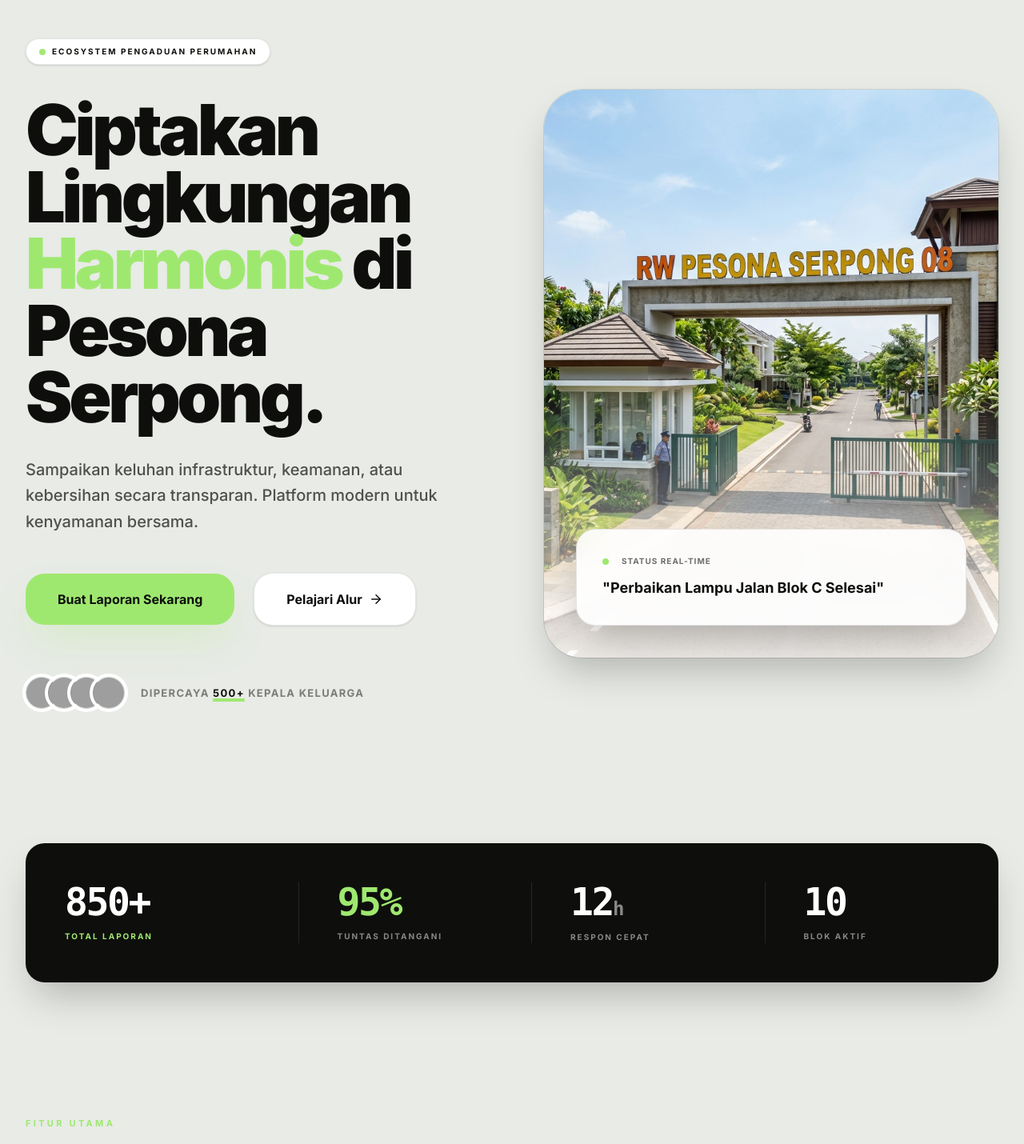
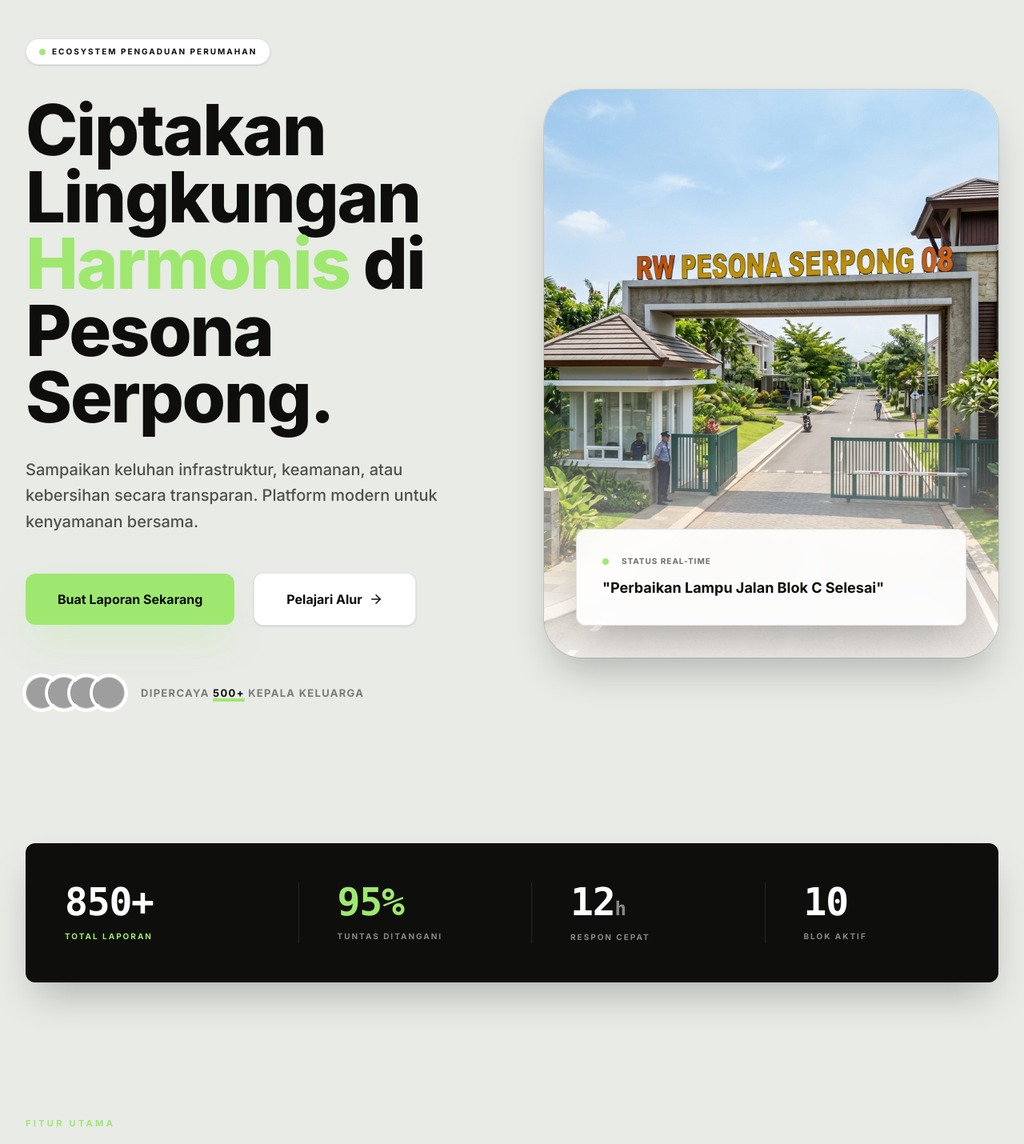
Before and after one commit to WahyutegarNugroho/smart-complaint, a Next.js app: page / in a window 1280 px wide. Shown: the part 160-1590 px from the top of the page at 80% size. Built offline with nearby package versions, Linux system fonts and the light colour scheme; grey boxes are pictures that could not be loaded.

Commit message:
style: unify design system to Neo-Modern model

```diff
--- a/src/app/globals.css
+++ b/src/app/globals.css
@@ -17,25 +17,25 @@
 }
 
 :root {
-  /* Wise Light Mode Primitives */
+  /* Brand Primitives - Unified Model */
   --brand-primary: #9fe870;
   --brand-canvas: #ffffff;
   --brand-canvas-soft: #e8ebe6;
   --brand-ink: #0e0f0c;
   --brand-hairline: rgba(14, 15, 12, 0.1);
-  --brand-radius: 24px;
+  --brand-radius: 12px; /* Unified: Modern & Efficient */
 
   --font-inter: "Inter Variable", "Inter", sans-serif;
 }
 
 .dark {
-  /* Voltagent Dark Mode Primitives */
+  /* Brand Primitives - Unified Model (Dark Palette) */
   --brand-primary: #00d992;
   --brand-canvas: #101010;
   --brand-canvas-soft: #1a1a1a;
   --brand-ink: #f2f2f2;
-  --brand-hairline: #3d3a39;
-  --brand-radius: 8px;
+  --brand-hairline: rgba(255, 255, 255, 0.05);
+  /* --brand-radius stays 12px from :root */
 }
 
 @variant dark (&:where(.dark, .dark *));
--- a/src/app/login/page.tsx
+++ b/src/app/login/page.tsx
@@ -28,7 +28,7 @@ export default function LoginPage({
               <ShieldCheck size={32} />
             </div>
             <div className="flex flex-col items-start text-left">
-              <span className="text-3xl font-black text-brand-ink tracking-tighter uppercase italic leading-none transition-colors">
+              <span className="text-3xl font-extrabold text-brand-ink tracking-tight uppercase italic leading-none transition-colors">
                 Smart<span className="text-brand-primary">Complaint</span>
               </span>
               <span className="text-[10px] font-bold text-brand-ink/40 uppercase tracking-[0.3em] mt-1.5 leading-none transition-colors">Platform Pengaduan Warga</span>
@@ -49,7 +49,7 @@ export default function LoginPage({
           </Link>
 
           <div className="mb-10 relative z-10 text-left">
-            <h1 className="text-4xl font-black dark:font-normal text-brand-ink tracking-tight transition-colors leading-tight">Silahkan Masuk</h1>
+            <h1 className="text-4xl font-extrabold text-brand-ink tracking-tight transition-colors leading-tight">Silahkan Masuk</h1>
             <p className="text-[11px] font-bold text-brand-ink/40 mt-3 uppercase tracking-wider transition-colors">Akses Dashboard Terpusat</p>
           </div>
 
@@ -107,7 +107,7 @@ export default function LoginPage({
             </div>
 
             <SubmitButton
-              className="w-full h-16 rounded-brand bg-brand-ink text-brand-canvas text-[13px] font-black uppercase tracking-widest shadow-2xl shadow-brand-ink/20 hover:bg-brand-primary hover:text-[#0e0f0c] transition-all active:scale-[0.98] group mt-10"
+              className="w-full h-16 rounded-brand bg-brand-ink text-brand-canvas text-[13px] font-bold uppercase tracking-widest shadow-2xl shadow-brand-ink/20 hover:bg-brand-primary hover:text-[#0e0f0c] transition-all active:scale-[0.98] group mt-10"
               icon={<ArrowRight size={20} className="group-hover:translate-x-3 transition-transform" />}
               loadingText="Otentikasi..."
             >
@@ -118,7 +118,7 @@ export default function LoginPage({
           <div className="mt-12 pt-10 border-t border-brand-hairline text-center relative z-10 transition-colors">
             <p className="text-[11px] text-brand-ink/40 font-bold uppercase tracking-widest">
               Belum terdaftar?
-              <Link href="/register" className="font-black text-brand-primary hover:underline block mt-3 text-[13px] tracking-tight">
+              <Link href="/register" className="font-extrabold text-brand-primary hover:underline block mt-3 text-[13px] tracking-tight">
                 REGISTRASI WARGA BARU
               </Link>
             </p>
--- a/src/app/page.tsx
+++ b/src/app/page.tsx
@@ -68,7 +68,7 @@ export default function LandingPage() {
                 Ecosystem Pengaduan Perumahan
               </div>
 
-              <h1 className="text-5xl sm:text-6xl lg:text-[5.5rem] font-black dark:font-normal tracking-tighter dark:tracking-tight text-brand-ink leading-[0.95] mb-8">
+              <h1 className="text-5xl sm:text-6xl lg:text-[5.5rem] font-extrabold tracking-tight text-brand-ink leading-[0.95] mb-8">
                 Ciptakan Lingkungan <span className="text-brand-primary">Harmonis</span> di Pesona Serpong.
               </h1>
 
@@ -143,19 +143,19 @@ export default function LandingPage() {
           <div className="rounded-brand bg-brand-ink p-12 shadow-2xl border border-brand-hairline">
             <div className="grid grid-cols-2 md:grid-cols-4 gap-12">
               <div className="text-center md:text-left">
-                <p className="text-5xl font-black tracking-tighter text-brand-canvas font-mono">850+</p>
+                <p className="text-5xl font-extrabold tracking-tight text-brand-canvas font-mono">850+</p>
                 <p className="mt-3 text-[10px] font-bold uppercase tracking-[0.2em] text-brand-primary">Total Laporan</p>
               </div>
               <div className="text-center md:text-left md:border-l md:border-brand-canvas/10 md:pl-12">
-                <p className="text-5xl font-black tracking-tighter text-brand-primary font-mono">95%</p>
+                <p className="text-5xl font-extrabold tracking-tight text-brand-primary font-mono">95%</p>
                 <p className="mt-3 text-[10px] font-bold uppercase tracking-[0.2em] text-brand-canvas/50">Tuntas Ditangani</p>
               </div>
               <div className="text-center md:text-left md:border-l md:border-brand-canvas/10 md:pl-12">
-                <p className="text-5xl font-black tracking-tighter text-brand-canvas font-mono">12<span className="text-2xl opacity-50">h</span></p>
+                <p className="text-5xl font-extrabold tracking-tight text-brand-canvas font-mono">12<span className="text-2xl opacity-50">h</span></p>
                 <p className="mt-3 text-[10px] font-bold uppercase tracking-[0.2em] text-brand-canvas/50">Respon Cepat</p>
               </div>
               <div className="text-center md:text-left md:border-l md:border-brand-canvas/10 md:pl-12">
-                <p className="text-5xl font-black tracking-tighter text-brand-canvas font-mono">10</p>
+                <p className="text-5xl font-extrabold tracking-tight text-brand-canvas font-mono">10</p>
                 <p className="mt-3 text-[10px] font-bold uppercase tracking-[0.2em] text-brand-canvas/50">Blok Aktif</p>
               </div>
             </div>
@@ -168,7 +168,7 @@ export default function LandingPage() {
         <div className="mx-auto max-w-7xl px-6 lg:px-8">
           <div className="mb-20 text-center lg:text-left">
             <h2 className="text-[11px] font-bold tracking-[0.3em] text-brand-primary uppercase mb-4">Fitur Utama</h2>
-            <p className="text-4xl lg:text-5xl font-black dark:font-normal text-brand-ink tracking-tight">Modernisasi Lingkungan.</p>
+            <p className="text-4xl lg:text-5xl font-extrabold text-brand-ink tracking-tight">Modernisasi Lingkungan.</p>
           </div>
 
           <div className="grid grid-cols-1 md:grid-cols-3 gap-8">
@@ -192,13 +192,13 @@ export default function LandingPage() {
         </div>
 
         <div className="relative mx-auto max-w-4xl px-6 lg:px-8 text-center">
-          <h2 className="text-4xl lg:text-6xl font-black dark:font-normal text-brand-canvas mb-10 tracking-tighter">Wujudkan Pesona Serpong yang Lebih Nyaman!</h2>
+          <h2 className="text-4xl lg:text-6xl font-extrabold text-brand-canvas mb-10 tracking-tight">Wujudkan Pesona Serpong yang Lebih Nyaman!</h2>
           <p className="text-xl text-brand-canvas/60 mb-14 max-w-2xl mx-auto font-medium">
             Suara Anda adalah penggerak perubahan. Laporkan kendala sekarang dan pantau progresnya secara transparan.
           </p>
           <Link
             href="/register"
-            className="inline-flex items-center justify-center rounded-brand bg-brand-primary px-12 py-6 text-xl font-black text-[#0e0f0c] shadow-2xl shadow-brand-primary/20 hover:scale-105 transition-all"
+            className="inline-flex items-center justify-center rounded-brand bg-brand-primary px-12 py-6 text-xl font-bold text-[#0e0f0c] shadow-2xl shadow-brand-primary/20 hover:scale-105 transition-all"
           >
             Daftar Sebagai Warga
           </Link>
--- a/src/app/register/page.tsx
+++ b/src/app/register/page.tsx
@@ -28,7 +28,7 @@ export default function RegisterPage({
               <ShieldCheck size={32} />
             </div>
             <div className="flex flex-col items-start text-left">
-              <span className="text-3xl font-black text-brand-ink tracking-tighter uppercase italic leading-none transition-colors">
+              <span className="text-3xl font-extrabold text-brand-ink tracking-tight uppercase italic leading-none transition-colors">
                 Smart<span className="text-brand-primary">Complaint</span>
               </span>
               <span className="text-[10px] font-bold text-brand-ink/40 uppercase tracking-[0.3em] mt-1.5 leading-none transition-colors">Platform Pengaduan Warga</span>
@@ -49,7 +49,7 @@ export default function RegisterPage({
           </Link>
 
           <div className="mb-10 relative z-10 text-left">
-            <h1 className="text-4xl font-black dark:font-normal text-brand-ink tracking-tight transition-colors leading-tight">Daftar Akun</h1>
+            <h1 className="text-4xl font-extrabold text-brand-ink tracking-tight transition-colors leading-tight">Daftar Akun</h1>
             <p className="text-[11px] font-bold text-brand-ink/40 mt-3 uppercase tracking-wider transition-colors">Registrasi Identitas Warga</p>
           </div>
 
@@ -120,7 +120,7 @@ export default function RegisterPage({
             </div>
 
             <SubmitButton
-              className="w-full h-16 rounded-brand bg-brand-ink text-brand-canvas text-[13px] font-black uppercase tracking-widest shadow-2xl shadow-brand-ink/20 hover:bg-brand-primary hover:text-[#0e0f0c] transition-all active:scale-[0.98] group mt-6"
+              className="w-full h-16 rounded-brand bg-brand-ink text-brand-canvas text-[13px] font-bold uppercase tracking-widest shadow-2xl shadow-brand-ink/20 hover:bg-brand-primary hover:text-[#0e0f0c] transition-all active:scale-[0.98] group mt-6"
               icon={<ArrowRight size={20} className="group-hover:translate-x-3 transition-transform" />}
               loadingText="Registrasi..."
             >
@@ -131,7 +131,7 @@ export default function RegisterPage({
           <div className="mt-12 pt-10 border-t border-brand-hairline text-center relative z-10 transition-colors">
             <p className="text-[11px] text-brand-ink/40 font-bold uppercase tracking-widest">
               Sudah memiliki akses?
-              <Link href="/login" className="font-black text-brand-primary hover:underline block mt-3 text-[13px] tracking-tight">
+              <Link href="/login" className="font-extrabold text-brand-primary hover:underline block mt-3 text-[13px] tracking-tight">
                 MASUK KE DASHBOARD
               </Link>
             </p>
```
